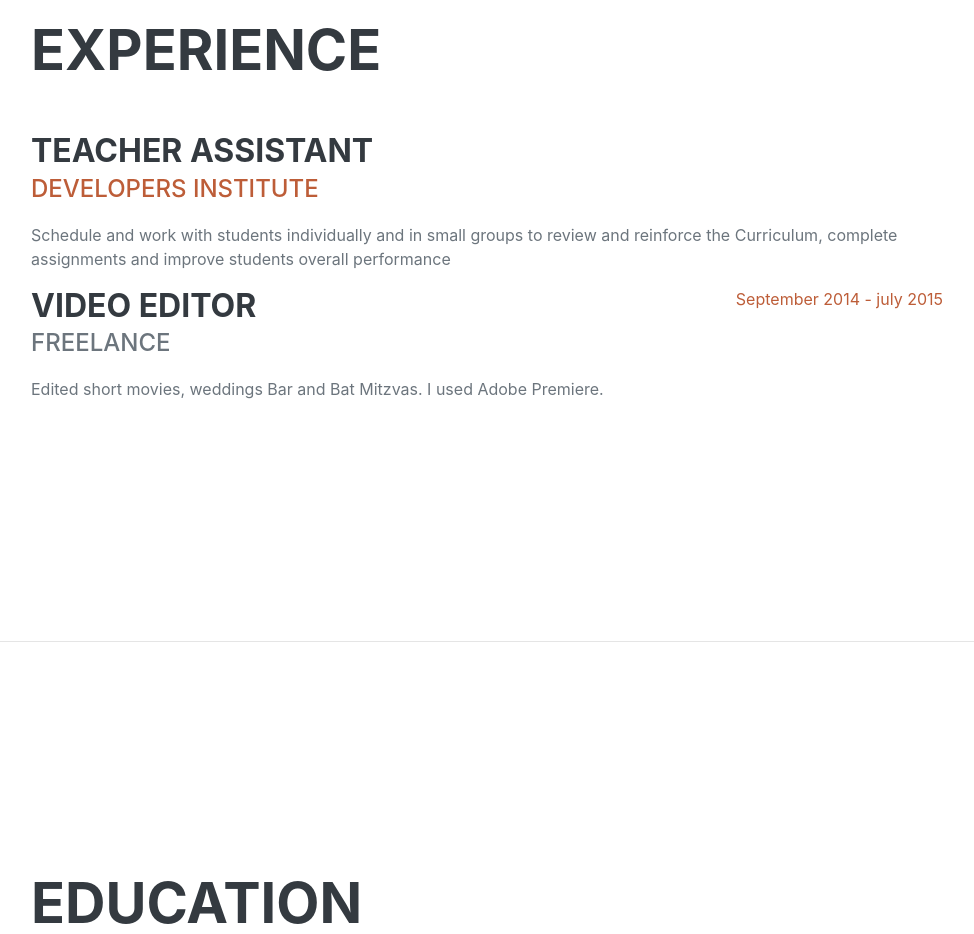
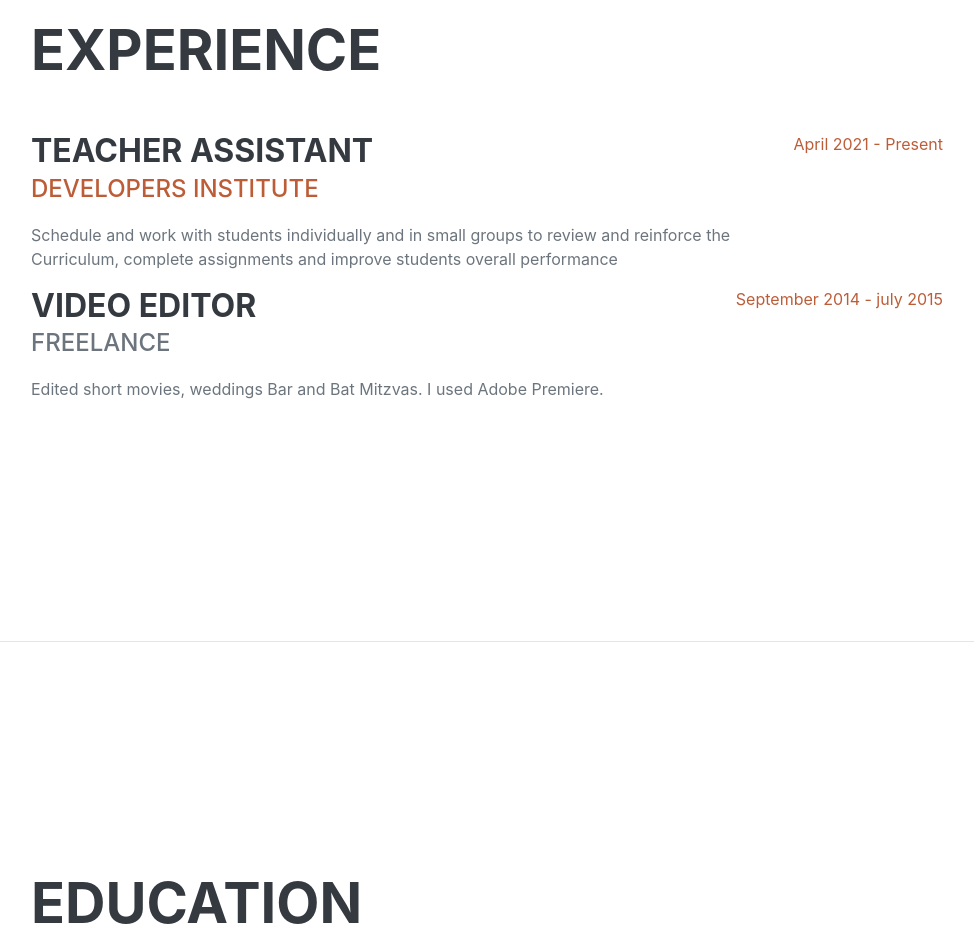
Before and after one commit to Amichaiz/Amichaiz.github.io, a plain HTML site: page index.html in a window 1280 px wide. Shown: the part 960-1894 px from the top of the page, without its empty margins (289-1263 px from the left). Drawn offline with nearby package versions, Linux system fonts and the light colour scheme; a web font is replaced by a local one.

Commit message:
Add files via upload

```diff
--- a/index.html
+++ b/index.html
@@ -96,7 +96,7 @@
                         <p>Schedule and work with students individually and in small groups to review and reinforce the Curriculum,
                              complete assignments and improve students overall performance</p>
                     </div>
-                    <div class="flex-shrink-0"><span class="text-primary"></span></div>
+                    <div class="flex-shrink-0"><span class="text-primary">April 2021 - Present</span></div>
                 </div>
 
 
```
